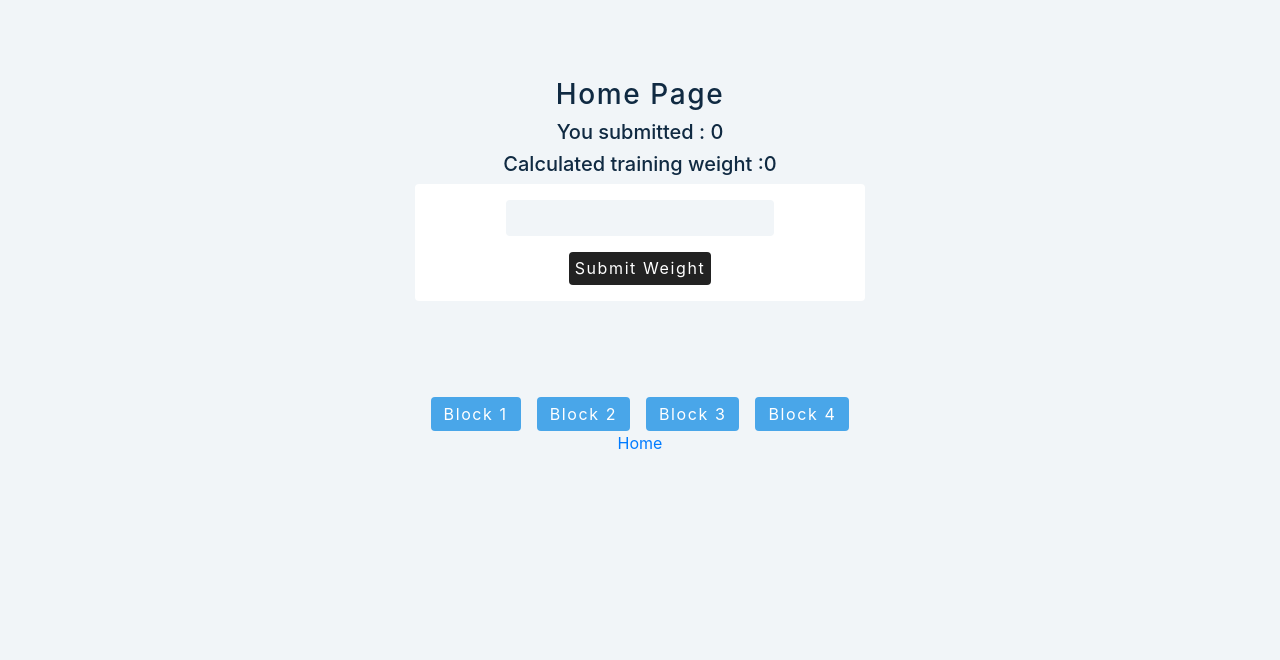
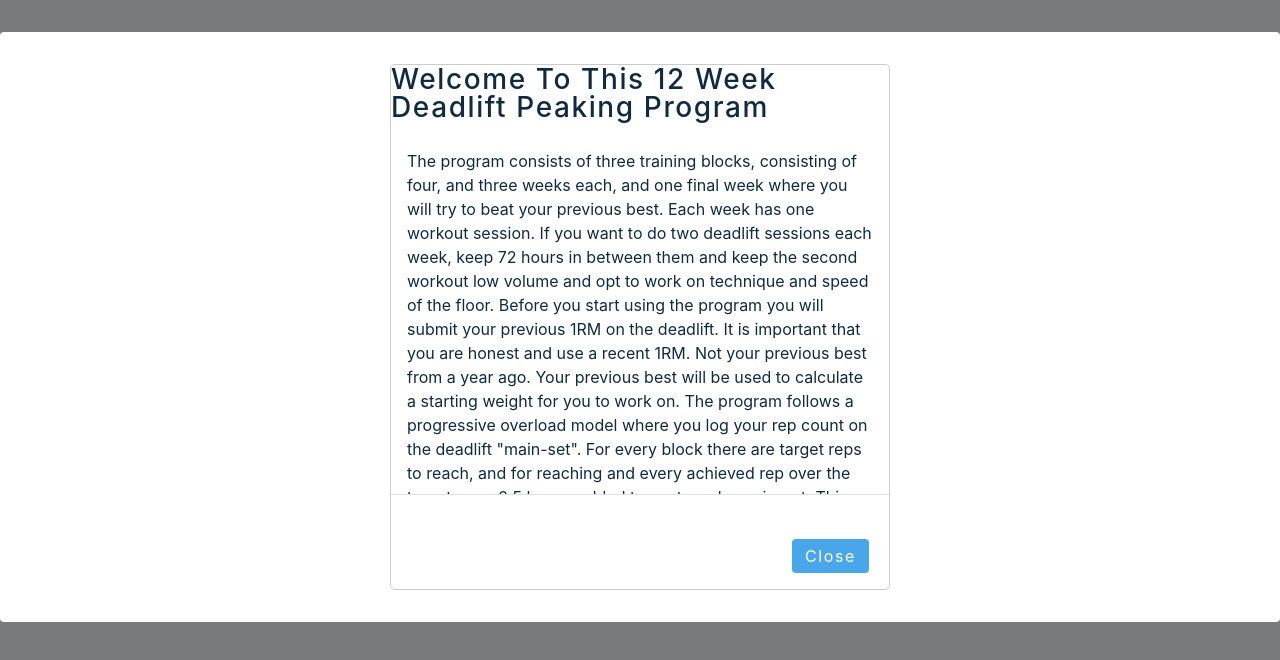
Before and after one commit to williamadahl/Deadlift-peaking-program, a React (Create React App) app: page / in a window 1280 px wide. Shown: the top 660 px of the page. Built offline with nearby package versions, Linux system fonts and the light colour scheme; the HTML template or start-up script is replaced by a standard one.

Commit message:
added global states for showing modals on start and can now close them and set them closed through dispatch

```diff
--- a/src/store/reducer.js
+++ b/src/store/reducer.js
@@ -2,7 +2,7 @@ const initialState = {
     calculatedTrainingMax: 0,
     initialWeight: 0,
     newAchievedMax: 0,
-    showHomeModal:false
+    showHomeModal:true
 };
 
 const reducer = (state = initialState, action) =>{
--- a/src/tmp-folder/Modal.js
+++ b/src/tmp-folder/Modal.js
@@ -1,16 +1,18 @@
 import React,{useState} from 'react'
 import {Button, Modal} from 'react-bootstrap'
+import {useDispatch} from "react-redux";
 
 const InfoModal = (props) => {
+    const dispatch = useDispatch();
     const [show, setShow] = useState(props.showModal);
-    const handleClose = () => setShow(false);
-    const handleShow = () => setShow(true);
+    const handleClose = () => {
+        dispatch({type: 'SET_SHOW_HOME_MODAL', payload: false})
+        setShow(false); // Might be a bit redundant, can change this later?
+    }
     return(
         <>
             <Modal
                 style={{'maxHeight': 'calc(100vh - 210px)', 'overflowY': 'auto'}}
-                /*{...props} can use this to send properties to modal*/
-                // style={{'overflowY': 'auto', 'maxHeight': 'calc(200vh - 200px)'}}
                 scrollable={true}
                 show={show}
                 onHide={handleClose}
```
Also changed, not shown: 1 other file (tests, documents, lock files or other folders).
